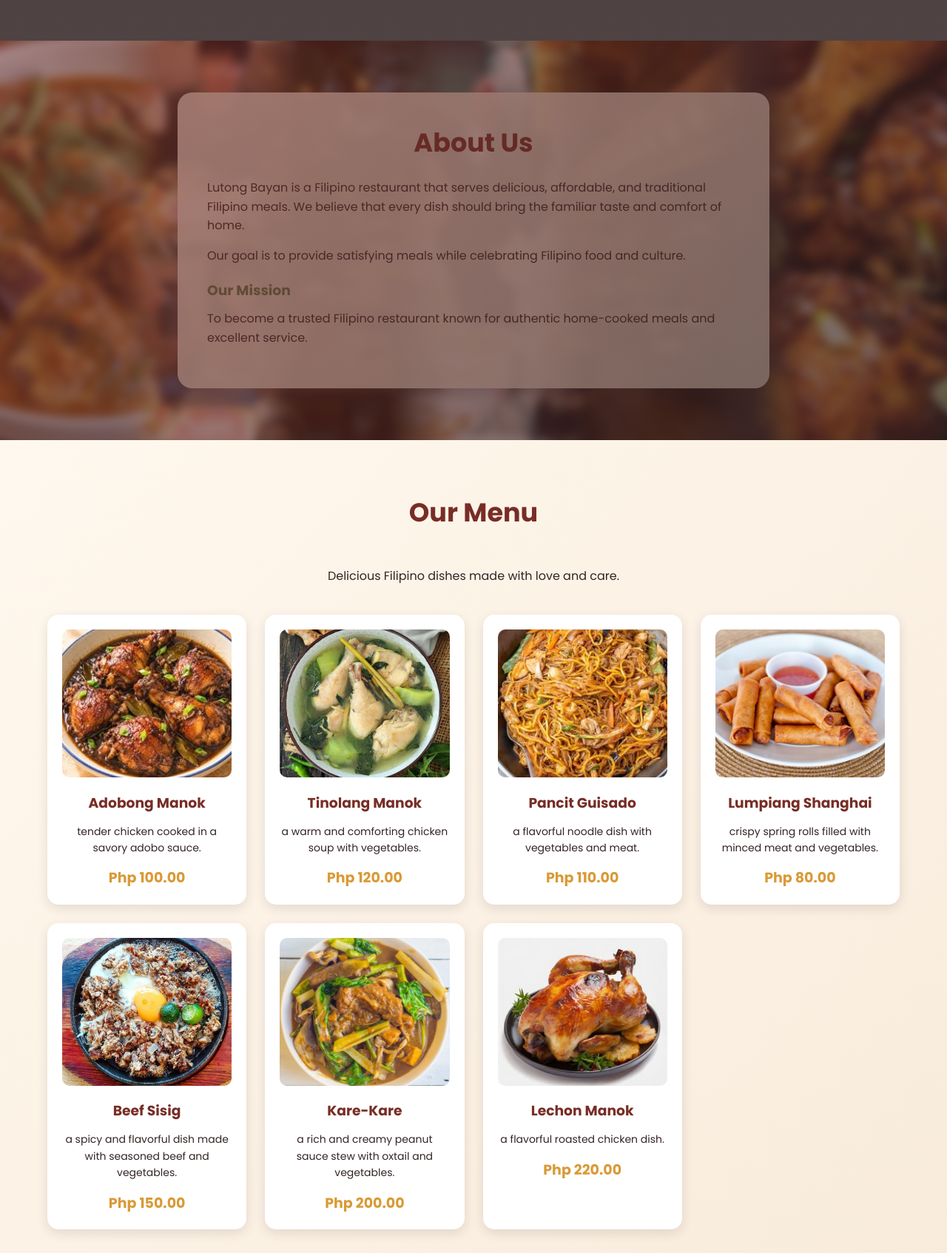
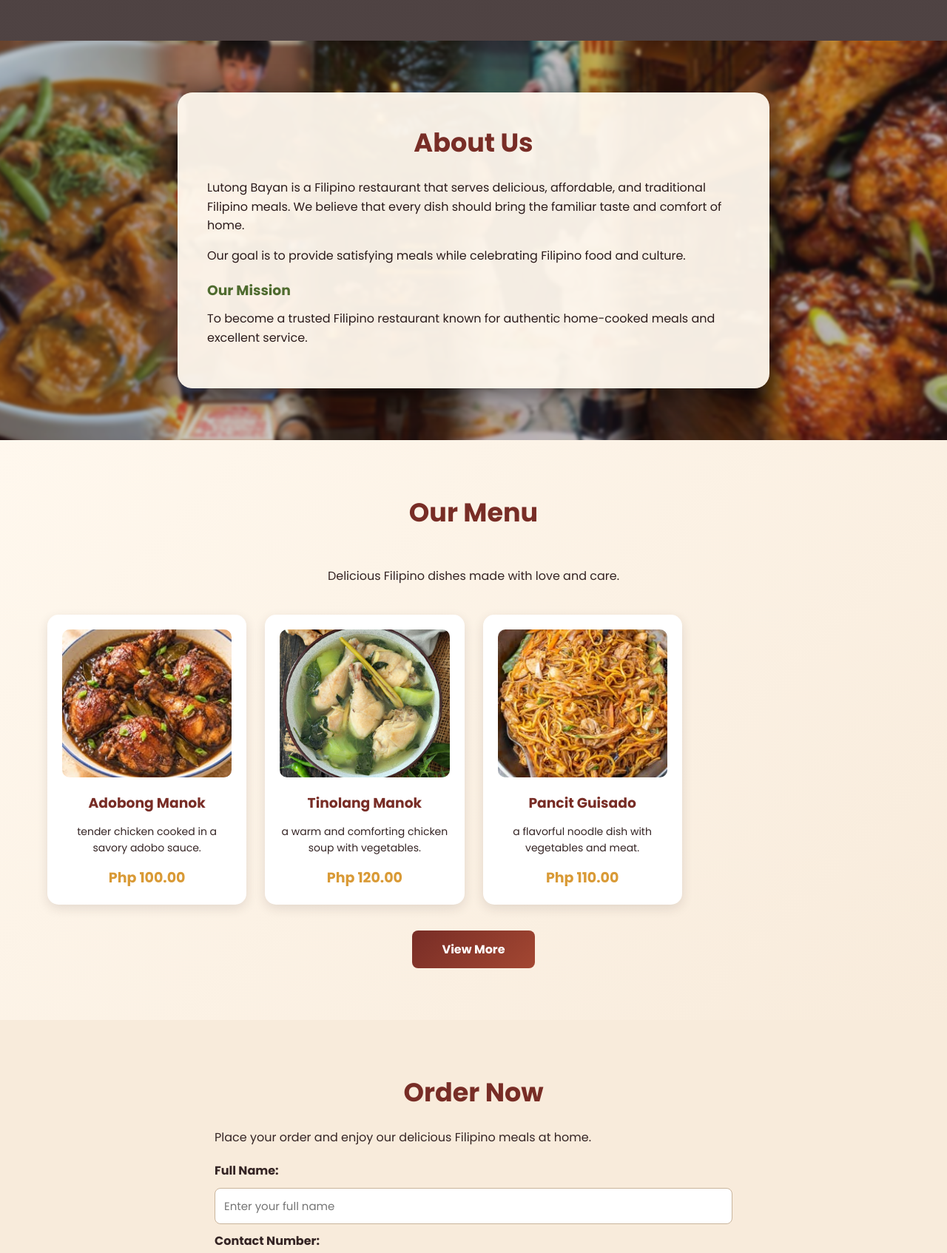
Before and after one commit to toushi970/Bardago-Lutong-bayan, a plain HTML site: page index.html in a window 1280 px wide. Shown: the part 580-2274 px from the top of the page at 74% size. Drawn offline with Linux system fonts and the light colour scheme; grey boxes are pictures that could not be loaded.

Commit message:
fixing the viewmore

```diff
--- a/css/styles.css
+++ b/css/styles.css
@@ -129,55 +129,65 @@ section p {
     position: relative;
     overflow: hidden;
     background: #342424;
+}
 
-}
 .about-bg {
     position: absolute;
-    inset:0;
+    inset: 0;
     display: flex;
-    filter: blur(6px) saturate(0.9);
-    transform: scale(1.05);
+    filter: blur(2px);
+    transform: scale(1.03);
 }
+
 .about-bg img {
     flex: 1 1 0;
     min-width: 0;
     height: 100%;
     object-fit: cover;
-    margin-left: -8%;
-    -webkit-mask-image: linear-gradient(to right, transparent, #000 25%, #000 75%, transparent);
-    mask-image: linear-gradient(to right, transparent, #000 25%, #000 75%,  transparent);
+    margin-left: -6%;
+    -webkit-mask-image: linear-gradient(to right, transparent, #000 20%, #000 80%, transparent);
+    mask-image: linear-gradient(to right, transparent, #000 20%, #000 80%, transparent);
+}
+.about-bg img:first-child {
+    margin-left: 0;
+    -webkit-mask-image: linear-gradient(to right, #000 80%, transparent);
+    mask-image: linear-gradient(to right, #000 80%, transparent);
+}
+.about-bg img:last-child {
+    -webkit-mask-image: linear-gradient(to right, transparent, #000 20%);
+    mask-image: linear-gradient(to right, transparent, #000 20%);
+}
 
-}
-.about-bg img:first-child{
-    margin-left: 0;
-    -webkit-mask-image: linear-gradient(to right, #000 75%, transparent);
-    mask-image: linear-gradient(to right,  #000 75%,  transparent);
-}
-.about-bg img:last-child{
-    margin-left: 0;
-    -webkit-mask-image: linear-gradient(to right, transparent, #000 25%);
-    mask-image: linear-gradient(to right, transparent, #000 25%);
-}
 #about::before {
     content: "";
     position: absolute;
     inset: 0;
     z-index: 1;
-    background: linear-gradient(135deg, rgba(120,45,38,0.55), rgba(52,36,36,0.65));
+    background: rgba(52, 36, 36, 0.25);
+}
 
-}
+
 .about-content {
-    position:relative;
+    position: relative;
+    z-index: 2;
     max-width: 800px;
-    background: rgba(248,235,219,0.88);
+    background: rgba(255, 248, 238, 0.95);
     padding: 40px;
     border-radius: 20px;
-    box-shadow: 0 10px 30px rgba(52,36,36,0.35);
+    box-shadow: 0 10px 40px rgba(0, 0, 0, 0.5);
+}
+.about-content h2 {
+    color: #782D26;
+}
+.about-content h3 {
+    color: #4F6B2F;
+}
+.about-content p {
+    color: #2B1B1B;
 }
 
 @media (max-width: 600px) {
-    .about-bg { grid-template-columns: repeat(2,1fr);}
-    .about-bg .collage-wide { grid-column: span 2;}
+    .about-bg img:nth-child(n+4) { display: none; }
     .about-content { padding: 25px; }
 }
 #menu {
@@ -193,17 +203,7 @@ section p {
     gap: 25px;
 }
 #menu h2, #menu .container > p {
-grid-column: 1/-1
-}
-
-
-.view-more {
-    grid-column: 1/1;
-    display: flex;
-    justify-content: center;
-    flex-wrap: wrap;
-    gap: 15px;
-    margin-top: 10px;
+    grid-column: 1/-1
 }
 
 .menu-item {
@@ -240,6 +240,23 @@ grid-column: 1/-1
     font-size: 19px;
 
 }
+.menu-item.extra {
+    display: none;
+}
+.menu.show-all .menu-item.extra {
+    display: block;
+}
+.view-more {
+    grid-column: 1 / -1;
+    display: flex;
+    justify-content: center;
+    margin-top: 10px;
+
+}
+.view-more button {
+    padding: 13px 40px;
+}
+
 #order .container, #contact .container {
     max-width: 700px;
 }
--- a/index.html
+++ b/index.html
@@ -42,7 +42,7 @@
                 <img src="Images/j.jpg" alt="png">
                 <img src="Images/l.jpg" alt="png">
                 <img src="Images/r.jpg" alt="png">
-                <img src="Images/a.jpg" alt="png" class="collage-wide">
+                <img src="Images/a.jpg" alt="png">
             </div>
             <div class="container about-content">
 
@@ -76,30 +76,32 @@
                     <p> a flavorful noodle dish with vegetables and meat.</p>
                     <h4>Php 110.00</h4>
                 </div>
-                <div class="menu-item">
+                <div class="menu-item extra">
                     <img src="Images/lumpia.jpg" alt="Lumpiang Shanghai">
                     <h3>Lumpiang Shanghai</h3>
-                    <p> crispy spring rolls filled with minced meat and vegetables.</p>
+                    <p>Crispy spring rolls filled with minced meat and vegetables.</p>
                     <h4>Php 80.00</h4>
-
                 </div>
-                <div class="menu-item">
+                <div class="menu-item extra">
                     <img src="Images/sisig.jpg" alt="Beef Sisig">
                     <h3>Beef Sisig</h3>
-                    <p> a spicy and flavorful dish made with seasoned beef and vegetables.</p>
+                    <p>A spicy and flavorful dish made with seasoned beef and vegetables.</p>
                     <h4>Php 150.00</h4>
                 </div>
-                <div class="menu-item">
+                 <div class="menu-item extra">
                     <img src="Images/kare.jpg" alt="Kare-Kare">
                     <h3>Kare-Kare</h3>
-                    <p> a rich and creamy peanut sauce stew with oxtail and vegetables.</p>
+                    <p>A rich and creamy peanut sauce stew with oxtail and vegetables.</p>
                     <h4>Php 200.00</h4>
                 </div>
-                <div class="menu-item">
+                 <div class="menu-item extra">
                     <img src="Images/lechon.jpg" alt="Lechon Manok">
                     <h3>Lechon Manok</h3>
-                    <p> a flavorful roasted chicken dish.</p>
+                    <p>A flavorful roasted chicken dish.</p>
                     <h4>Php 220.00</h4>
+                </div>
+                 <div class="view-more">
+                    <button type="button" id="view-more-btn">View More</button>
                 </div>
             </div>
         </section>
@@ -186,6 +188,7 @@
         </div>
          <p class="copyright">&copy; 2026 Lutong Bayan. All rights reserved.</p>
     </footer>
+    <script src="js/script.js"></script>
 </body>
 
 </html>
--- /dev/null
+++ b/js/script.js
@@ -0,0 +1,6 @@
+const menu = document.getElementById('menu');
+const btn = document.getElementById('view-more-btn');
+btn.addEventListener('click', () => {
+menu.classList.toggle('show-all');
+btn.textContent = menu.classList.contains('show-all') ? 'View Less' : 'View More';
+});
```
